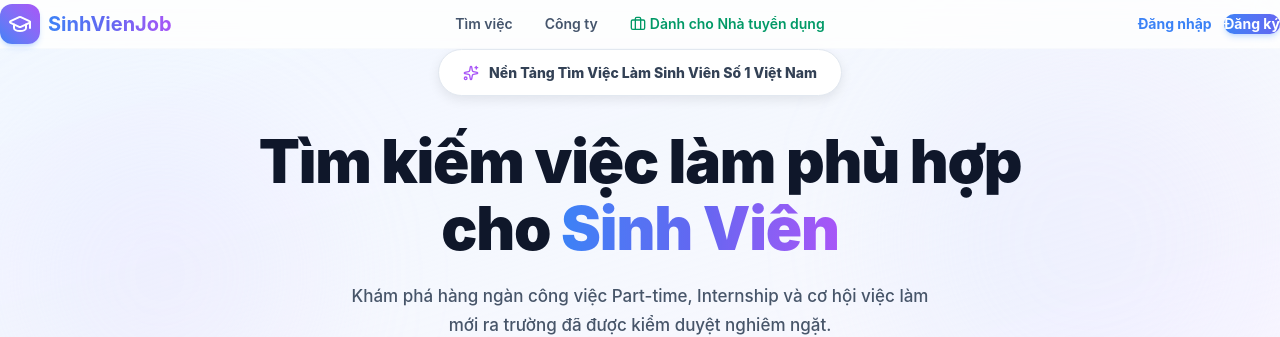
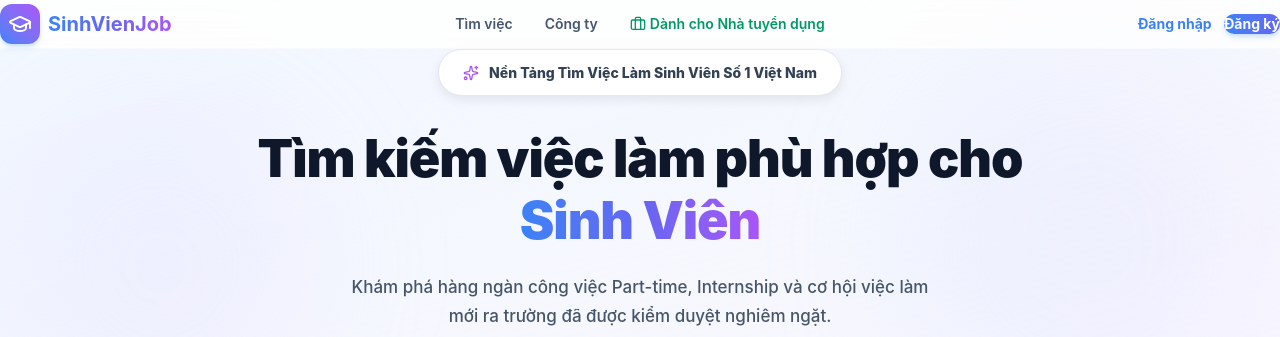
Before and after one commit to hoangbach582/sinhvienjob-project, a React app in the folder frontend/: page / in a window 1280 px wide. Shown: the top 337 px of the page. Built offline with nearby package versions, Linux system fonts and the light colour scheme; no server answers; the HTML template or start-up script is replaced by a standard one.

Commit message:
Triển khai phần giới thiệu và bố cục tìm kiếm cho trang chủ.

```diff
--- a/frontend/src/pages/Home.jsx
+++ b/frontend/src/pages/Home.jsx
@@ -2,6 +2,7 @@ import React, { useState, useEffect } from 'react';
 import MainLayout from '../layouts/MainLayout';
 import { useNavigate } from 'react-router-dom';
 import SaveButton from '../components/SaveButton';
+// eslint-disable-next-line no-unused-vars
 import { motion, AnimatePresence } from 'framer-motion';
 import {
   Search,
@@ -161,10 +162,10 @@ function HeroSection({
   handleSuggestionClick
 }) {
   return (
-    <section style={{ width: '100%', textAlign: 'center' }} className="relative bg-gradient-to-br from-blue-50/70 via-indigo-50/40 to-purple-50/60 py-24 lg:py-32 border-b border-slate-200/40">
+    <section style={{ width: '100%', textAlign: 'center' }} className="relative bg-linear-to-br from-blue-50/70 via-indigo-50/40 to-purple-50/60 py-24 lg:py-32 border-b border-slate-200/40">
       {/* Vòng tròn gradient trang trí nền */}
-      <div className="absolute top-0 right-0 w-96 h-96 bg-gradient-to-tr from-blue-200/20 to-purple-200/20 rounded-full blur-3xl" />
-      <div className="absolute bottom-0 left-0 w-80 h-80 bg-gradient-to-br from-indigo-200/20 to-purple-200/20 rounded-full blur-3xl" />
+      <div className="absolute top-0 right-0 w-96 h-96 bg-linear-to-tr from-blue-200/20 to-purple-200/20 rounded-full blur-3xl" />
+      <div className="absolute bottom-0 left-0 w-80 h-80 bg-linear-to-br from-indigo-200/20 to-purple-200/20 rounded-full blur-3xl" />
 
       <div style={{ maxWidth: '896px', margin: '0 auto', padding: '0 24px', position: 'relative', zIndex: 10 }}>
         {/* Huy hiệu nhỏ trên tiêu đề */}
@@ -184,12 +185,29 @@ function HeroSection({
             initial={{ opacity: 0, y: 25 }}
             animate={{ opacity: 1, y: 0 }}
             transition={{ duration: 0.6, delay: 0.1 }}
-            style={{ fontSize: 'clamp(2rem, 5vw, 3.75rem)', fontWeight: 900, color: '#0f172a', lineHeight: 1.12, letterSpacing: '-0.02em', marginBottom: '20px' }}
+            style={{
+              fontSize: 'clamp(1.5rem, 4.5vw, 3.25rem)',
+              fontWeight: 900,
+              color: '#0f172a',
+              lineHeight: 1.2,
+              letterSpacing: '-0.02em',
+              marginBottom: '20px',
+              textAlign: 'center'
+            }}
           >
-            Tìm kiếm việc làm phù hợp cho{' '}
-            <span className="bg-gradient-to-r from-brand-blue via-brand-indigo to-brand-purple bg-clip-text text-transparent">
+            Tìm kiếm việc làm phù hợp cho <br />
+            <motion.span
+              whileHover={{
+                scale: 1.06,
+                y: -4,
+                filter: "drop-shadow(0px 10px 15px rgba(99, 102, 241, 0.25))"
+              }}
+              whileTap={{ scale: 0.98 }}
+              transition={{ type: "spring", stiffness: 400, damping: 12 }}
+              className="inline-block bg-linear-to-r from-brand-blue via-brand-indigo to-brand-purple bg-clip-text text-transparent cursor-pointer select-none"
+            >
               Sinh Viên
-            </span>
+            </motion.span>
           </motion.h1>
           <motion.p
             initial={{ opacity: 0, y: 15 }}
@@ -276,7 +294,7 @@ function HeroSection({
               type="submit"
               whileHover={{ scale: 1.02, boxShadow: '0 12px 20px -3px rgba(59, 130, 246, 0.35)' }}
               whileTap={{ scale: 0.98 }}
-              className="px-10 py-4 bg-gradient-to-r from-brand-blue via-brand-indigo to-brand-purple hover:opacity-95 text-white font-extrabold text-base rounded-2xl transition-all shadow-md shadow-blue-500/10 flex items-center justify-center gap-2 border-none cursor-pointer"
+              className="px-10 py-4 bg-linear-to-r from-brand-blue via-brand-indigo to-brand-purple hover:opacity-95 text-white font-extrabold text-base rounded-2xl transition-all shadow-md shadow-blue-500/10 flex items-center justify-center gap-2 border-none cursor-pointer"
             >
               Tìm kiếm
               <ArrowRight className="w-4.5 h-4.5" />
@@ -346,7 +364,7 @@ function CategoriesSection({ categories, navigate }) {
               }}
               className="bg-white rounded-3xl p-6 border border-slate-200/60 text-center cursor-pointer transition-all duration-300 flex flex-col items-center justify-center aspect-square gap-4 group"
             >
-              <div className={`w-14 h-14 rounded-2xl bg-gradient-to-tr ${cat.color} flex items-center justify-center shadow-lg shadow-indigo-500/10 text-white group-hover:scale-110 transition-transform duration-300`}>
+              <div className={`w-14 h-14 rounded-2xl bg-linear-to-tr ${cat.color} flex items-center justify-center shadow-lg shadow-indigo-500/10 text-white group-hover:scale-110 transition-transform duration-300`}>
                 <IconComponent className="w-6 h-6" />
               </div>
               <div className="space-y-1">
@@ -381,7 +399,7 @@ function JobCard({ job, navigate, formatSalary, translateType, getTypeBadgeStyle
       <div>
         {/* Logo công ty và Nút lưu tin */}
         <div className="flex justify-between items-start gap-4 mb-5">
-          <div className="w-12 h-12 rounded-2xl bg-gradient-to-br from-slate-50 to-slate-100 border border-slate-200/60 flex items-center justify-center font-black text-base text-slate-500 group-hover:border-indigo-200 transition-colors overflow-hidden shrink-0 shadow-inner">
+          <div className="w-12 h-12 rounded-2xl bg-linear-to-br from-slate-50 to-slate-100 border border-slate-200/60 flex items-center justify-center font-black text-base text-slate-500 group-hover:border-indigo-200 transition-colors overflow-hidden shrink-0 shadow-inner">
             {job.employer?.company_name?.substring(0, 2).toUpperCase() || 'CT'}
           </div>
           <div onClick={(e) => e.stopPropagation()}>
@@ -390,7 +408,7 @@ function JobCard({ job, navigate, formatSalary, translateType, getTypeBadgeStyle
         </div>
 
         {/* Tiêu đề việc làm */}
-        <h3 className="text-base sm:text-lg font-extrabold text-slate-900 group-hover:text-brand-indigo transition-colors line-clamp-2 mb-1.5 leading-snug min-h-[3.5rem] flex items-start">
+        <h3 className="text-base sm:text-lg font-extrabold text-slate-900 group-hover:text-brand-indigo transition-colors line-clamp-2 mb-1.5 leading-snug min-h-14 flex items-start">
           {job.title}
         </h3>
 
@@ -438,6 +456,7 @@ function LatestJobsSection({
   formatSalary,
   translateType,
   getTypeBadgeStyles,
+  // eslint-disable-next-line no-unused-vars
   JobSkeleton
 }) {
   return (
@@ -668,6 +687,7 @@ function Home() {
   const [activeTab, setActiveTab] = useState('all'); // all, part_time, internship, full_time
   const navigate = useNavigate();
 
+  useEffect(() => {
     const fetchJobs = async () => {
       try {
         const response = await fetch('http://127.0.0.1:8000/api/jobs/latest');
@@ -685,7 +705,6 @@ function Home() {
       }
     };
 
-  useEffect(() => {
     fetchJobs();
   }, []);
 
```
Lines whose indentation alone changed are shown as unchanged.
